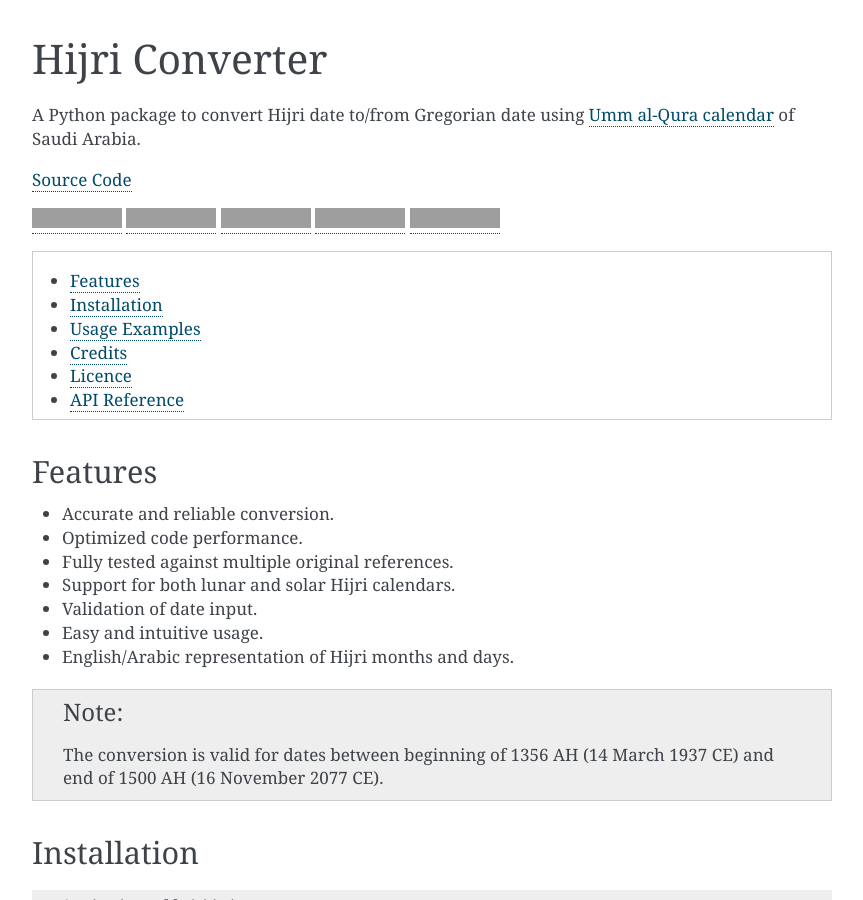
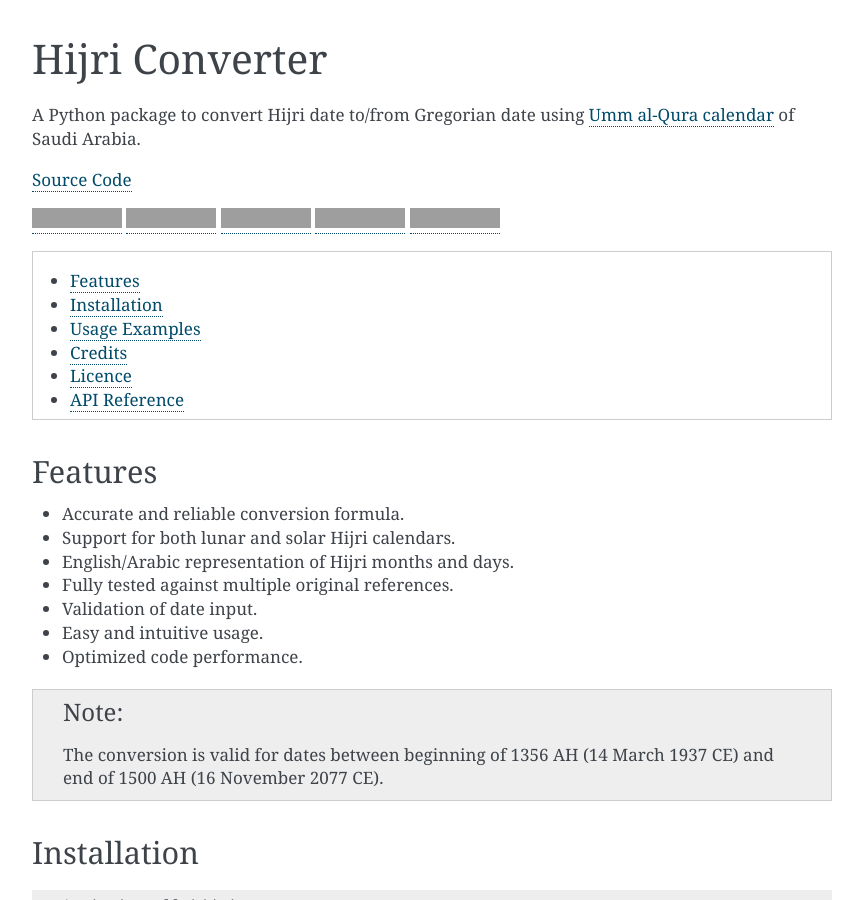
Before and after one commit to dralshehri/hijridate, a Sphinx documentation site: the page built from docs/index.rst, in a window 1280 px wide and 900 px high, cut to the strip 0-900 px from the top of the window. Shown: the whole strip, without its empty margins (168-1031 px from the left). Built offline with Sphinx 7.4.7, drawn with Linux system fonts in a browser that asks for light colours; grey boxes are pictures that could not be loaded.

Commit message:
reorder features list

```diff
--- a/docs/index.rst
+++ b/docs/index.rst
@@ -39,13 +39,13 @@
 Features
 --------
 
-- Accurate and reliable conversion.
-- Optimized code performance.
+- Accurate and reliable conversion formula.
+- Support for both lunar and solar Hijri calendars.
+- English/Arabic representation of Hijri months and days.
 - Fully tested against multiple original references.
-- Support for both lunar and solar Hijri calendars.
 - Validation of date input.
 - Easy and intuitive usage.
-- English/Arabic representation of Hijri months and days.
+- Optimized code performance.
 
 .. note::
    The conversion is valid for dates between beginning of 1356 AH
```
Also changed, not shown: README.rst (+4 -4 lines).
